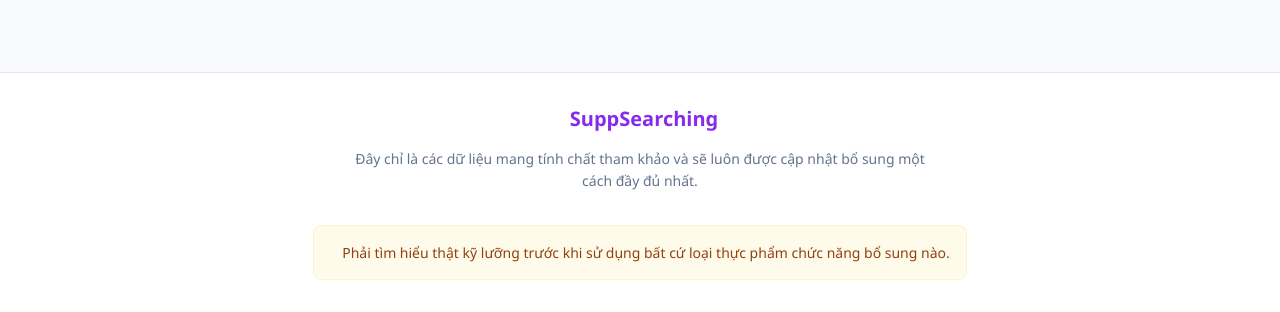
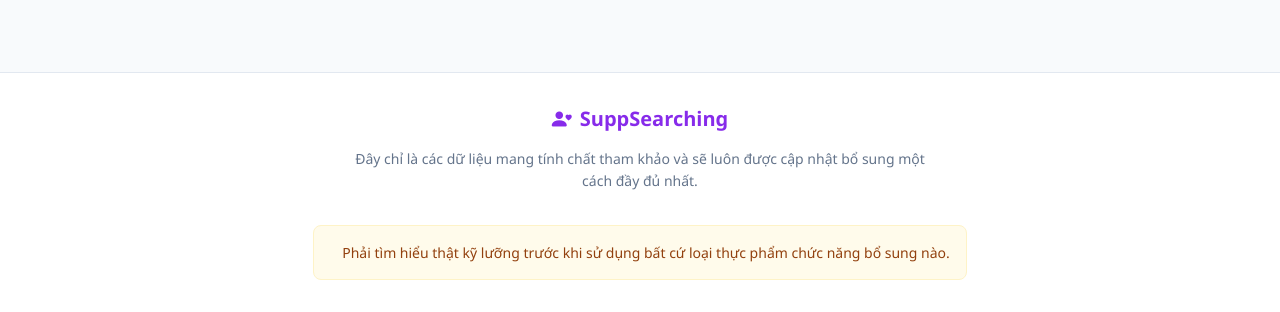
Before and after one commit to Thitrongdan202/SupplementSearch, a Django app: page /search/ in a window 1280 px wide. Shown: the part 750-1062 px from the top of the page. Run offline with Django 5.2, Linux system fonts and the light colour scheme.

Commit message:
Update medication_search.html

```diff
--- a/templates/medication_search.html
+++ b/templates/medication_search.html
@@ -614,7 +614,7 @@
         <div class="container">
             <div class="footer-content">
                 <div class="footer-logo">
-                    <i class="fas fa-capsules"></i>
+                    <i class="bi bi-person-heart"></i>
                     <span>SuppSearching</span>
                 </div>
                 <p class="footer-text">Đây chỉ là các dữ liệu mang tính chất tham khảo và sẽ luôn được cập nhật bổ sung một cách đầy đủ nhất.</p>
```
